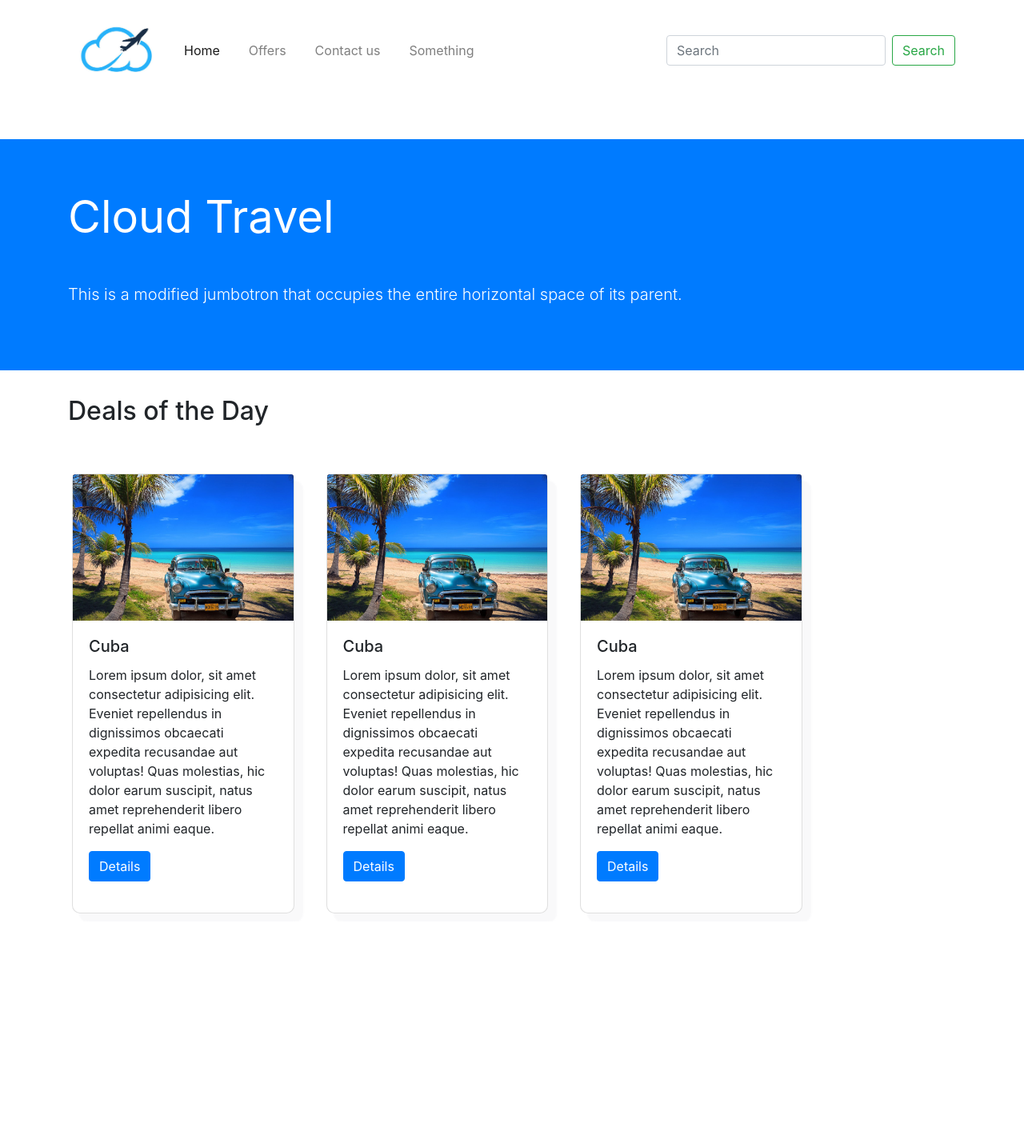
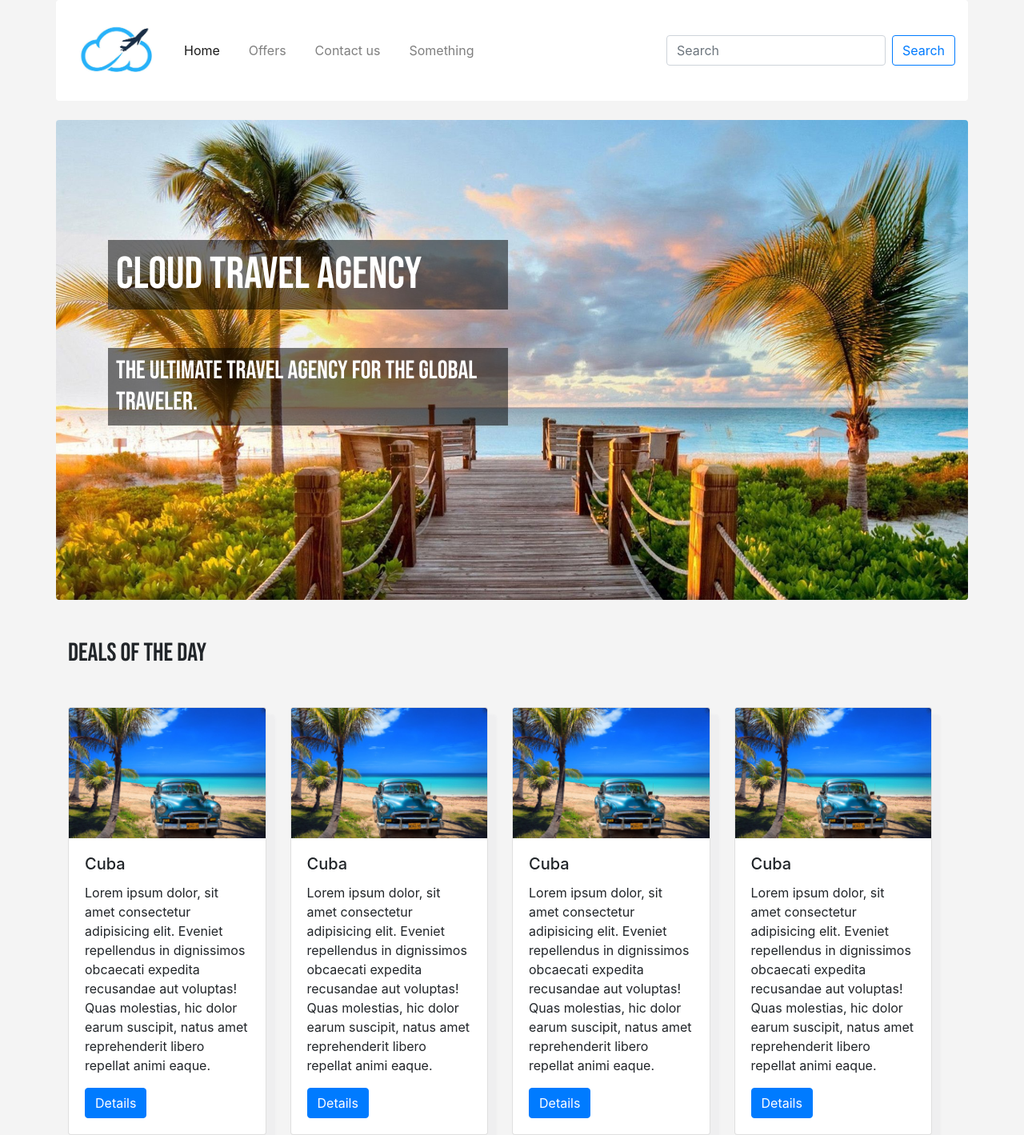
Before and after one commit to gonextnode/strive-assignments, a plain HTML site: page module2/day3/index.html in a window 1280 px wide. Shown: the whole page at 80% size. Before the commit the page ends 1152 px from the top, so only its background shows below. Drawn offline with nearby package versions, Linux system fonts and the light colour scheme; a web font is replaced by a local one.

Commit message:
added jumbo background image, fixed col issues in deals of the day section

```diff
--- a/module2/day3/index.html
+++ b/module2/day3/index.html
@@ -1,3 +1,4 @@
+<!-- AUTHORS: SEAN KNOWLES & ENRICO -->
 <!DOCTYPE html>
 <!-- saved from url=(0433)https://s3.eu-west-1.amazonaws.com/eduflow-production/activity-resources/634146582319433.html?X-Amz-Algorithm=AWS4-HMAC-SHA256&X-Amz-Credential=AKIA2TAWW44RDWPS6YGR%2F20210217%2Feu-west-1%2Fs3%2Faws4_request&X-Amz-Date=20210217T124424Z&X-Amz-Expires=600&X-Amz-SignedHeaders=host&response-content-disposition=inline%3B%20filename%2A%3DUTF-8%27%27D3.html&X-Amz-Signature=0c8740b9689293ba8f674a385adf87458ba314c64819810196ce38080dd6d75f -->
 <html lang="en">
@@ -7,11 +8,18 @@
       rel="stylesheet"
       href="https://maxcdn.bootstrapcdn.com/bootstrap/4.0.0/css/bootstrap.min.css"
     />
+    <link rel="preconnect" href="https://fonts.gstatic.com" />
+    <link
+      href="https://fonts.googleapis.com/css2?family=Bebas+Neue&family=Long+Cang&display=swap"
+      rel="stylesheet"
+    />
     <link rel="stylesheet" href="./styles.css" />
   </head>
   <body class="">
     <!-- navbar -->
-    <nav class="container navbar navbar-expand-lg navbar-light bg-white mb-5">
+    <nav
+      class="container fixed-top rounded navbar navbar-expand-lg navbar-light bg-white mb-2"
+    >
       <a class="navbar-brand" href="#">
         <img
           src="./assets/Logo1.jpg"
@@ -20,7 +28,6 @@
           alt=""
         />
       </a>
-
       <div></div>
       <button
         class="navbar-toggler"
@@ -58,21 +65,24 @@
             placeholder="Search"
             aria-label="Search"
           />
-          <button class="btn btn-outline-success my-2 my-sm-0" type="submit">
+          <button class="btn btn-outline-primary my-2 my-sm-0" type="submit">
             Search
           </button>
         </form>
       </div>
     </nav>
 
+    <div class="spacer"></div>
+
     <!-- section: Hero Jumbotron  -->
-    <div class="jumbotron bg-primary text-white jumbotron-fluid">
-      <div class="container">
-        <h1 class="display-4 mb-5"><b>Cloud Travel</b></h1>
-        <p class="lead">
-          This is a modified jumbotron that occupies the entire horizontal space
-          of its parent.
-        </p>
+    <div
+      class="jumbotron rounded container mb-5 bg-primary text-white jumbotron-fluid"
+    >
+      <div class="container header-text-wrapper">
+        <h1 class="display-4 mb-5"><b>Cloud Travel Agency</b></h1>
+        <h2 class="lead">
+          The ultimate travel agency for the global traveler.
+        </h2>
       </div>
     </div>
 
@@ -80,10 +90,8 @@
     <section class="container">
       <h2 class="mb-5">Deals of the Day</h2>
       <div class="container-fluid p-0 row">
-        <div
-          class="col-lg-3 card shadow-lg rounded shadow-lg"
-          style="width: 18rem"
-        >
+        <div class="col-6 col-md-4 col-lg-3">
+          <div class="card rounded shadow-lg">
             <img
               src="./assets/cuba1.jpg"
               alt="deal of the day"
@@ -92,18 +100,17 @@
             <div class="card-body">
               <h5 class="card-title">Cuba</h5>
               <p class="card-text">
-              Lorem ipsum dolor, sit amet consectetur adipisicing elit. Eveniet
-              repellendus in dignissimos obcaecati expedita recusandae aut
-              voluptas! Quas molestias, hic dolor earum suscipit, natus amet
-              reprehenderit libero repellat animi eaque.
+                Lorem ipsum dolor, sit amet consectetur adipisicing elit.
+                Eveniet repellendus in dignissimos obcaecati expedita recusandae
+                aut voluptas! Quas molestias, hic dolor earum suscipit, natus
+                amet reprehenderit libero repellat animi eaque.
               </p>
               <a class="btn btn-primary" href="#">Details</a>
             </div>
           </div>
-        <div
-          class="col-lg-3 card shadow-lg rounded shadow-lg"
-          style="width: 18rem"
-        >
+        </div>
+        <div class="col-6 col-md-4 col-lg-3">
+          <div class="card shadow-lg rounded shadow-lg">
             <img
               src="./assets/cuba1.jpg"
               alt="deal of the day"
@@ -112,18 +119,17 @@
             <div class="card-body">
               <h5 class="card-title">Cuba</h5>
               <p class="card-text">
-              Lorem ipsum dolor, sit amet consectetur adipisicing elit. Eveniet
-              repellendus in dignissimos obcaecati expedita recusandae aut
-              voluptas! Quas molestias, hic dolor earum suscipit, natus amet
-              reprehenderit libero repellat animi eaque.
+                Lorem ipsum dolor, sit amet consectetur adipisicing elit.
+                Eveniet repellendus in dignissimos obcaecati expedita recusandae
+                aut voluptas! Quas molestias, hic dolor earum suscipit, natus
+                amet reprehenderit libero repellat animi eaque.
               </p>
               <a class="btn btn-primary" href="#">Details</a>
             </div>
           </div>
-        <div
-          class="col-lg-3 card shadow-lg rounded shadow-lg"
-          style="width: 18rem"
-        >
+        </div>
+        <div class="col-6 col-md-4 col-lg-3">
+          <div class="card shadow-lg rounded shadow-lg">
             <img
               src="./assets/cuba1.jpg"
               alt="deal of the day"
@@ -132,16 +138,43 @@
             <div class="card-body">
               <h5 class="card-title">Cuba</h5>
               <p class="card-text">
-              Lorem ipsum dolor, sit amet consectetur adipisicing elit. Eveniet
-              repellendus in dignissimos obcaecati expedita recusandae aut
-              voluptas! Quas molestias, hic dolor earum suscipit, natus amet
-              reprehenderit libero repellat animi eaque.
+                Lorem ipsum dolor, sit amet consectetur adipisicing elit.
+                Eveniet repellendus in dignissimos obcaecati expedita recusandae
+                aut voluptas! Quas molestias, hic dolor earum suscipit, natus
+                amet reprehenderit libero repellat animi eaque.
               </p>
               <a class="btn btn-primary" href="#">Details</a>
             </div>
           </div>
         </div>
+        <div class="col-6 col-md-4 col-lg-3">
+          <div class="card shadow-lg rounded shadow-lg">
+            <img
+              src="./assets/cuba1.jpg"
+              alt="deal of the day"
+              class="card-img-top"
+            />
+            <div class="card-body">
+              <h5 class="card-title">Cuba</h5>
+              <p class="card-text">
+                Lorem ipsum dolor, sit amet consectetur adipisicing elit.
+                Eveniet repellendus in dignissimos obcaecati expedita recusandae
+                aut voluptas! Quas molestias, hic dolor earum suscipit, natus
+                amet reprehenderit libero repellat animi eaque.
+              </p>
+              <a class="btn btn-primary" href="#">Details</a>
+            </div>
+          </div>
+        </div>
+      </div>
     </section>
     <!-- section: Deals fo the Week -->
+
+    <!-- JavaScript Bundle with Popper -->
+    <script
+      src="https://cdn.jsdelivr.net/npm/bootstrap@5.0.0-beta2/dist/js/bootstrap.bundle.min.js"
+      integrity="sha384-b5kHyXgcpbZJO/tY9Ul7kGkf1S0CWuKcCD38l8YkeH8z8QjE0GmW1gYU5S9FOnJ0"
+      crossorigin="anonymous"
+    ></script>
   </body>
 </html>
--- a/module2/day3/styles.css
+++ b/module2/day3/styles.css
@@ -1,13 +1,56 @@
+body {
+  background-color: #f4f4f4;
+}
+
+.spacer {
+  height: 150px;
+}
+
+h1,
+h2 {
+  font-family: 'Bebas Neue', cursive;
+}
+
+h1 {
+  padding: 10px;
+  background-color: rgba(0, 0, 0, 0.522);
+  padding: 10px;
+  max-width: 500px;
+}
+
+nav {
+  margin-bottom: 0;
+}
+
 nav a {
   margin: 0 10px;
 }
 
+.jumbotron {
+  margin-top: 0;
+  padding: 0;
+  cursor: pointer;
+  background-image: url('./assets/jumbatron.jpg');
+  background-repeat: no-repeat;
+  background-size: cover;
+  height: 600px;
+}
+
+.jumbotron h2 {
+  padding: 10px;
+  font-size: 2rem;
+  background-color: rgba(0, 0, 0, 0.522);
+  max-width: 500px;
+}
+
+.header-text-wrapper {
+  position: relative;
+  top: 150px;
+  left: 50px;
+}
+
 .card {
-  margin: 10px 20px;
-  width: 200px;
-  height: 550px;
   padding: 0;
-  border-radius: 10px !important;
   cursor: pointer;
   box-shadow: 10px 10px 2px 1px rgba(217, 217, 218, 0.145);
   transition: all 0.3s ease-out;
```
Also changed, not shown: module2/day3/assets/jumbatron.jpg (added). Lines whose indentation alone changed are shown as unchanged.
